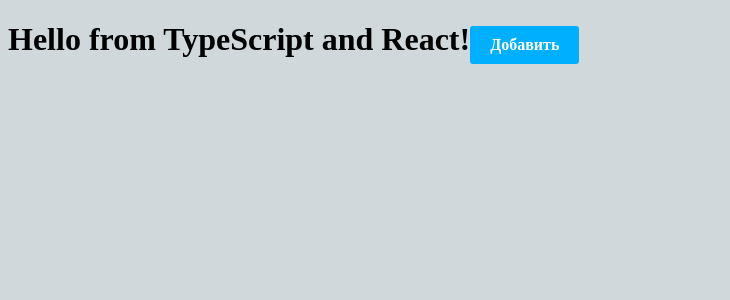
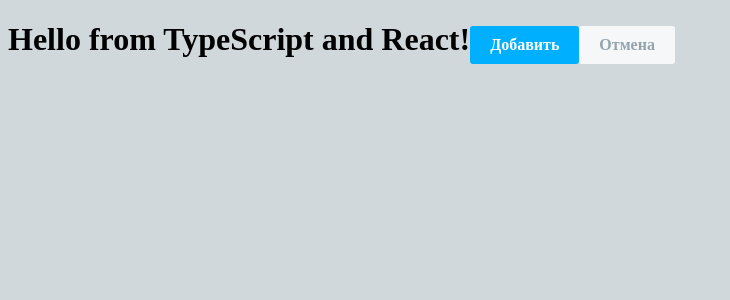
Before and after one commit to ermo4enkov/2dooshka, a React app: page / in a window 1280 px wide. Shown: the top 300 px of the page, without its empty margins (0-730 px from the left). Built offline with nearby package versions, Linux system fonts and the light colour scheme; the HTML template or start-up script is replaced by a standard one.

Commit message:
Added buttons

```diff
--- a/src/assets/scss/buttons/buttons.scss
+++ b/src/assets/scss/buttons/buttons.scss
@@ -12,7 +12,13 @@
         background-color: $button_add;
     }
 
+    &_cancel{
+        background-color: $grey-light;
+        color: $buttons_cancel;
+    }
+
     &:hover{
-       color: red;
+        box-shadow: inset 0 -2px 0 0 rgba(0, 0, 0, 0.1);
+        filter: brightness(80%);
     }
 }
--- a/src/assets/scss/variables/variables.scss
+++ b/src/assets/scss/variables/variables.scss
@@ -10,8 +10,10 @@ $mint: #f2fef8;
 $good: #a9f6d0;
 $empty: #1fb6ff;
 
+
 //buttons
 $button_add: #00b0ff;
+$buttons_cancel: #93a4ad;
 
 //text
 $title: 24px;
--- a/src/components/buttons/button_cancel/button_cancel.tsx
+++ b/src/components/buttons/button_cancel/button_cancel.tsx
@@ -0,0 +1,20 @@
+import * as React from "react";
+
+// export interface ButtonAddProps { name: string; }
+
+export class ButtonCancel extends React.Component {
+    constructor(props: string) {
+		super(props);
+    }
+
+    render() {
+        return (
+            <div className="button button_cancel">
+                {/* {this.props.name} */}
+                Отмена
+            </div>
+        );
+    }
+}
+
+export default ButtonCancel;
--- a/src/components/buttons/button_cancel/index.tsx
+++ b/src/components/buttons/button_cancel/index.tsx
@@ -0,0 +1 @@
+export {default} from "./button_cancel"
--- a/src/components/hello.tsx
+++ b/src/components/hello.tsx
@@ -1,6 +1,7 @@
 import * as React from "react";
 import { ButtonAdd } from "../components/buttons/button_add/button_add";
+import { ButtonCancel } from "../components/buttons/button_cancel/button_cancel";
 
 export interface HelloProps { compiler: string; framework: string; }
 
-export const Hello = (props: HelloProps) => <h1>Hello from {props.compiler} and {props.framework}!<ButtonAdd/></h1>;
+export const Hello = (props: HelloProps) => <h1>Hello from {props.compiler} and {props.framework}!<ButtonAdd/><ButtonCancel/></h1>;
```
